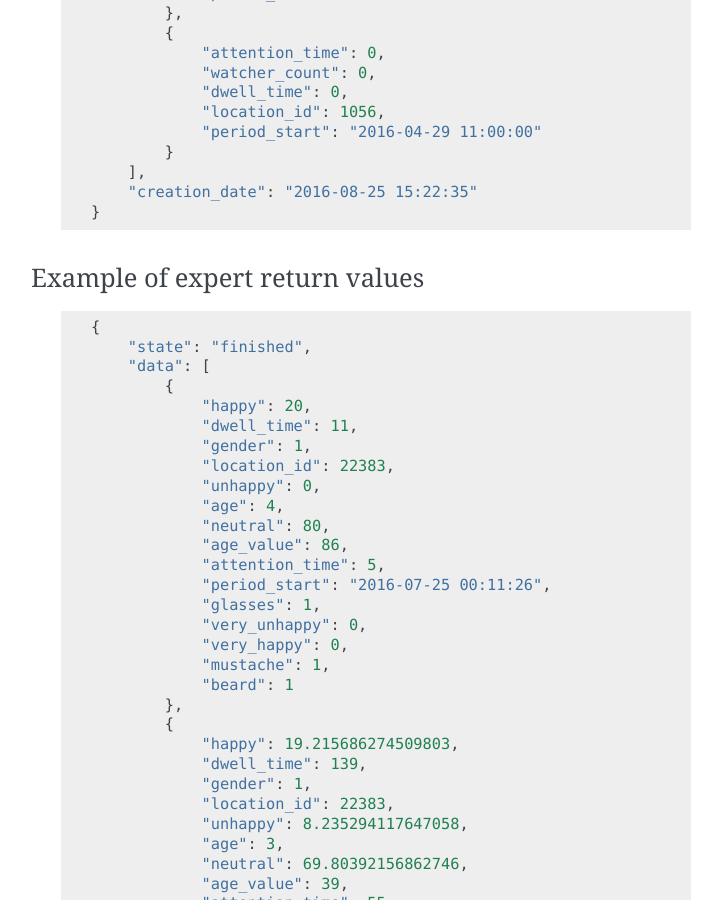
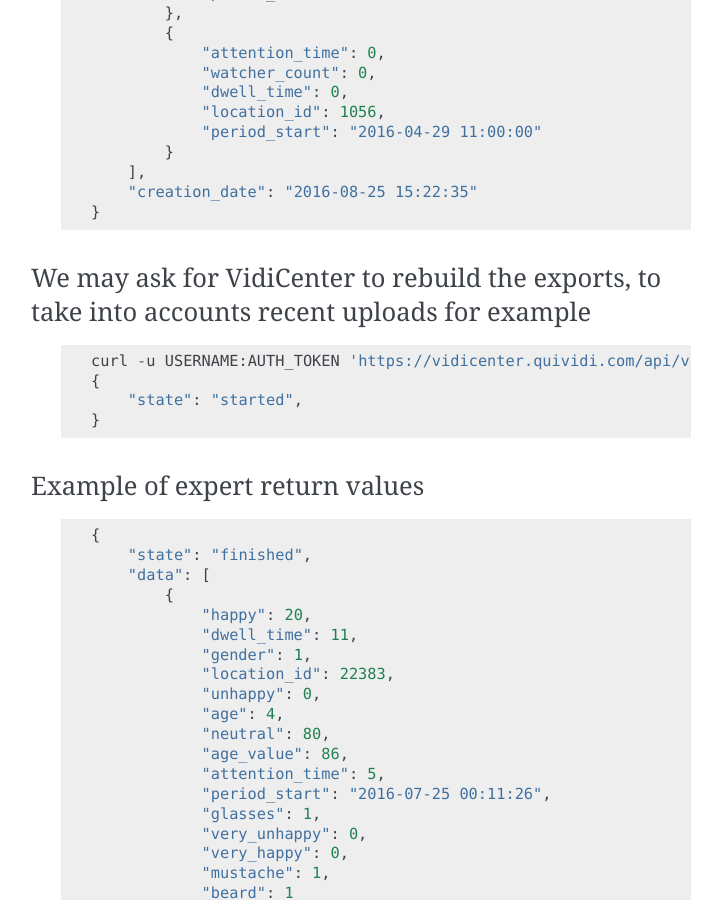
Before and after one commit to quividi/vidicenter-api-documentation, a Sphinx documentation site: the page built from docs/source/data.rst, in a window 1280 px wide and 900 px high, scrolled down 5141 px. Shown: the whole window, without its empty margins (389-1111 px from the left). Built offline with Sphinx 7.4.7, drawn with Linux system fonts in a browser that asks for light colours; some of the changed text lies outside the part shown.

Commit message:
Evol [#150161449] Added an example of usage for force_rebuild

```diff
--- a/docs/source/data.rst
+++ b/docs/source/data.rst
@@ -213,6 +213,16 @@ Some time later, the same call returns the data
         "creation_date": "2016-08-25 15:22:35"
     }
 
+We may ask for VidiCenter to rebuild the exports, to take into accounts recent uploads for example
+**************************************************************************************************
+
+ ::
+
+    curl -u USERNAME:AUTH_TOKEN 'https://vidicenter.quividi.com/api/v1/data/?locations=1056&data_type=viewers&start=2016-04-29T10:00:00&end=2016-04-29T11:00:00&time_resolution=1h&force_rebuild=1'
+    {
+        "state": "started",
+    }
+
 
 Example of expert return values
 *******************************
```
